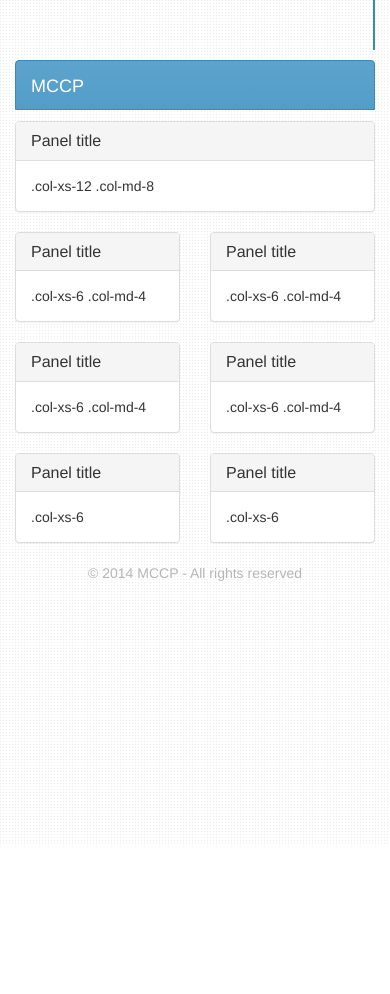
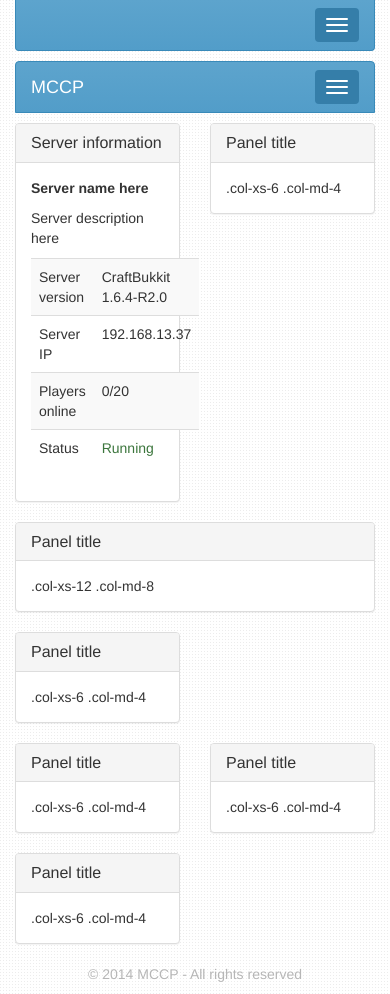
Before and after one commit to xorinzor/MCCP, a CakePHP app: the page made by app/View/Pages/home.ctp in a window 390 px wide. Before the commit the page ends 844 px from the top, so only its background shows below. Run offline with PHP 8.4 and a stand-in for CakePHP, Linux system fonts and the light colour scheme; the template is opened without the code that fills it, so the values that code supplies are empty; some libraries are stand-ins or nearby versions.

Commit message:
improved design
Improved the design and fixed it's responsiveness

```diff
--- a/app/View/Layouts/default.ctp
+++ b/app/View/Layouts/default.ctp
@@ -1,21 +1,4 @@
 <?php
-/**
- *
- *
- * CakePHP(tm) : Rapid Development Framework (http://cakephp.org)
- * Copyright (c) Cake Software Foundation, Inc. (http://cakefoundation.org)
- *
- * Licensed under The MIT License
- * For full copyright and license information, please see the LICENSE.txt
- * Redistributions of files must retain the above copyright notice.
- *
- * @copyright     Copyright (c) Cake Software Foundation, Inc. (http://cakefoundation.org)
- * @link          http://cakephp.org CakePHP(tm) Project
- * @package       app.View.Layouts
- * @since         CakePHP(tm) v 0.10.0.1076
- * @license       http://www.opensource.org/licenses/mit-license.php MIT License
- */
-
 $cakeDescription = __d('cake_dev', 'MCCP');
 $cakeVersion = __d('cake_dev', 'CakePHP %s', Configure::version())
 ?>
@@ -44,33 +27,48 @@ $cakeVersion = __d('cake_dev', 'CakePHP %s', Configure::version())
     </head>
 
     <body>
-        <div class="container-fluid">
+        <div class="container">
+            <header id="header">
                 <div class="row">
-                <div class="col-xs-12">
-                    <header id="header">
-                        <div class="top-bar">
-                            <div class="navbar pull-right" role="navigation">
-                                <nav class="collapse navbar-collapse bs-navbar-collapse" role="navigation">
+                    <div class="top-bar col-xs-12 col-md-9 col-lg-7 pull-right">
+                        <div class="navbar">
+                            <div class="navbar-header">
+                                <button class="navbar-toggle" type="button" data-toggle="collapse" data-target=".bs-navbar-collapse">
+                                    <span class="sr-only">Toggle navigation</span>
+                                    <span class="icon-bar"></span>
+                                    <span class="icon-bar"></span>
+                                    <span class="icon-bar"></span>
+                                </button>
+                            </div>
+
+                            <nav class="collapse navbar-collapse bs-navbar-collapse">
                                 <ul class="nav navbar-nav">
+                                    <li>
+                                        <div id="serverQuickControl">
+                                            <select>
+                                                <option>192.168.13.37</option>
+                                                <option>80.08.1.35</option>
+                                                <option>127.0.0.1</option>
+                                            </select>
+
+                                            <ul id="serverQuickControlOptions">
+                                                <li><i class="btn btn-danger glyphicon glyphicon-off"></i></li>
+                                                <li><i class="btn btn-info glyphicon glyphicon-repeat"></i></li>
+                                            </ul>
+                                        </div>
+                                    </li>
+                                    <li class="divider-vertical"></li>
                                     <li>
                                         <a href="index.html" data-original-title="" title="">User management</a>
                                     </li>
                                     <li>
-                                            <a href="index.html" data-original-title="" title="">Server management</a>
-                                        </li>
-                                        <li class="dropdown">
-                                            <a href="#" class="dropdown-toggle" data-toggle="dropdown" data-original-title="" title="">Select Server <b class="caret"></b></a>
-                                            <ul class="dropdown-menu">
-                                                <li class="active"><a href="#" data-original-title="" title="">192.168.13.37</a></li>
-                                                <li><a href="#" data-original-title="" title="">80.08.1.35</a></li>
-                                                <li><a href="#" data-original-title="" title="">127.0.0.1</a></li>
-                                            </ul>
+                                        <a href="index.html" data-original-title="" title="">Manage servers</a>
                                     </li>
                                 </ul>
 
                                 <ul class="nav navbar-nav navbar-right">
                                     <li class="dropdown">
-                                            <a href="#" class="dropdown-toggle" data-toggle="dropdown" data-original-title="" title=""><i class="icon-user"></i> Xorinzor <b class="caret"></b></a>
+                                        <a href="#" class="dropdown-toggle" data-toggle="dropdown" data-original-title="" title=""><i class="icon-user"></i> <?php echo ucfirst(AuthComponent::user('username')); ?><b class="caret"></b></a>
                                         <ul class="dropdown-menu">
                                             <li><a href="#" data-original-title="" title="">Profile Settings</a></li>
                                             <li class="divider"></li>
@@ -81,9 +79,18 @@ $cakeVersion = __d('cake_dev', 'CakePHP %s', Configure::version())
                             </nav>
                         </div>
                     </div>
+                </div>
 
-                        <div id="menu" class="navbar" role="navigation">
+                <div class="row">
+                    <div class="col-xs-12">
+                        <div id="menu" class="navbar">
                             <div class="navbar-header">
+                                <button class="navbar-toggle" type="button" data-toggle="collapse" data-target=".bs-navbar-collapse">
+                                    <span class="sr-only">Toggle navigation</span>
+                                    <span class="icon-bar"></span>
+                                    <span class="icon-bar"></span>
+                                    <span class="icon-bar"></span>
+                                </button>
                                 <a class="navbar-brand" href="#">MCCP</a>
                             </div>
 
@@ -108,17 +115,15 @@ $cakeVersion = __d('cake_dev', 'CakePHP %s', Configure::version())
                                 </ul>
                             </nav>
                         </div>
-                    </header>
                     </div>
                 </div>
+            </header>
 
-            <div class="row">
-                <div id="maincontent">
+            <div id="maincontent" class="container">
                 <?php
                     echo $this->Session->flash();
                     echo $this->fetch('content');
                 ?>
-                </div>
             </div>
 
             <div class="row">
--- a/app/View/Pages/home.ctp
+++ b/app/View/Pages/home.ctp
@@ -1,5 +1,51 @@
+<div class="row">
+    <div class="col-xs-6 col-sm-5  col-md-4 col-lg-3">
+        <div class="panel panel-default">
+            <div class="panel-heading">
+                <h3 class="panel-title">Server information</h3>
+            </div>
+            <div class="panel-body">
+                <p><strong>Server name here</strong></p>
+                <p>Server description here</p>
+
+                <table class="table table-striped">
+                    <tbody>
+                        <tr>
+                            <td>Server version</td>
+                            <td>CraftBukkit 1.6.4-R2.0</td>
+                        </tr>
+                        <tr>
+                            <td>Server IP</td>
+                            <td>192.168.13.37</td>
+                        </tr>
+                        <tr>
+                            <td>Players online</td>
+                            <td>0/20</td>
+                        </tr>
+                        <tr>
+                            <td>Status</td>
+                            <td><span class="text-success">Running</span></td>
+                        </tr>
+                    </tbody>
+                </table>
+            </div>
+        </div>
+    </div>
+
+    <div class="col-xs-6 col-sm-7  col-md-8 col-lg-9">
+        <div class="panel panel-default">
+            <div class="panel-heading">
+                <h3 class="panel-title">Panel title</h3>
+            </div>
+            <div class="panel-body">
+                .col-xs-6 .col-md-4
+            </div>
+        </div>
+    </div>
+</div>
+
 <!-- Stack the columns on mobile by making one full-width and the other half-width -->
-<div class="row-fluid">
+<div class="row">
     <div class="col-xs-12 col-md-8">
         <div class="panel panel-default">
             <div class="panel-heading">
@@ -24,7 +70,7 @@
 </div>
 
 <!-- Columns start at 50% wide on mobile and bump up to 33.3% wide on desktop -->
-<div class="row-fluid">
+<div class="row">
     <div class="col-xs-6 col-md-4">
         <div class="panel panel-default">
             <div class="panel-heading">
@@ -58,28 +104,3 @@
         </div>
     </div>
 </div>
-
-<!-- Columns are always 50% wide, on mobile and desktop -->
-<div class="row-fluid">
-    <div class="col-xs-6">
-        <div class="panel panel-default">
-            <div class="panel-heading">
-                <h3 class="panel-title">Panel title</h3>
-            </div>
-            <div class="panel-body">
-                .col-xs-6
-            </div>
-        </div>
-    </div>
-
-    <div class="col-xs-6">
-        <div class="panel panel-default">
-            <div class="panel-heading">
-                <h3 class="panel-title">Panel title</h3>
-            </div>
-            <div class="panel-body">
-                .col-xs-6
-            </div>
-        </div>
-    </div>
-</div>
--- a/app/webroot/css/theme.css
+++ b/app/webroot/css/theme.css
@@ -1,5 +1,9 @@
 body {
     background: url(/img/bg.png);
+}
+
+.container {
+    width: 100%;
 }
 
 .navbar {
@@ -10,7 +14,6 @@ body {
     background-image: -ms-linear-gradient(top, #5da4cd, #529dc9);
     background-image: -o-linear-gradient(top, #5da4cd, #529dc9);
     background-image: linear-gradient(top, #5da4cd, #529dc9);
-    height: 50px;
     vertical-align: middle;
     padding: 0;
     line-height: 50px;
@@ -107,12 +110,29 @@ body {
     }
 }
 
+.navbar .divider-vertical {
+    height: 50px;
+    margin: 0;
+    border-right: 1px solid #4C90BD;
+    border-left: 1px solid #5FA9DA;
+}
+
+.navbar-inverse .divider-vertical {
+    border-right-color: #222222;
+    border-left-color: #111111;
+}
+
+@media (max-width: 767px) {
+    .navbar-collapse .nav > .divider-vertical {
+        display: none;
+    }
+}
+
+
 .top-bar {
-    padding: 0;
     margin: 0px 0 10px 0;
-    height: 50px;
     vertical-align: middle;
-    position: relative;
+    min-height: 50px;
     border-radius: 0px 4px 4px 4px;
 }
 
@@ -123,6 +143,34 @@ body {
     border-top: 0px;
 }
 
+/* the server <select> and control buttons in the top-bar */
+#serverQuickControl {
+    padding: 0 20px;
+}
+
+#serverQuickControl select {
+    padding: 5px;
+}
+
+#serverQuickControlOptions {
+    display: inline-block;
+    list-style-type: none;
+    padding: 0;
+}
+
+#serverQuickControlOptions li {
+    float: left;
+    height: 29px;
+    padding-left: 10px;
+    cursor: pointer;
+}
+
+#serverQuickControlOptions li i {
+    border-radius: 2px;
+    font-size: 11px;
+    top: -2px;
+}
+
 #menu {
     -webkit-border-radius: 4px 4px 0 0;
     -moz-border-radius: 4px 4px 0 0;
@@ -130,7 +178,7 @@ body {
 }
 
 #maincontent {
-    padding-top: 10px;
+    padding: 10px 0 0 0;
 }
 
 #footer {
```
Also changed, not shown: app/webroot/css/login.css (+1 -8 lines). Lines whose indentation alone changed are shown as unchanged.
